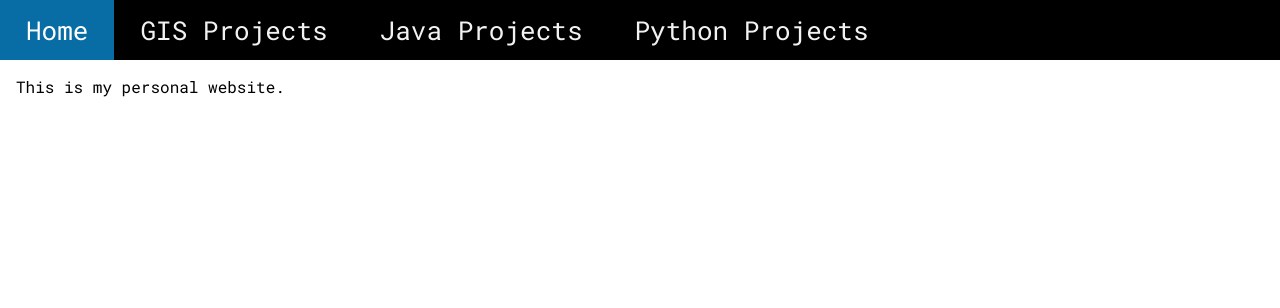
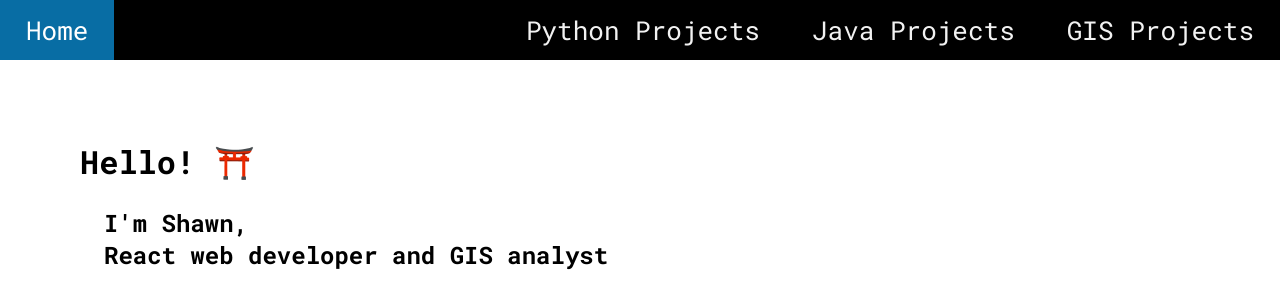
Before and after one commit to lenny400/personal-website, a React (Create React App) app: page / in a window 1280 px wide. Shown: the top 308 px of the page. Built offline with nearby package versions, Linux system fonts and the light colour scheme.

Commit message:
Started landing, need to fix links for big screen

```diff
--- a/src/components/HeatMap.js
+++ b/src/components/HeatMap.js
@@ -111,6 +111,7 @@ export default function HeatMap() {
 
     return (
         <div className="map">
+            <h2>Seattle Collision Heatmap (unfinished)</h2>
             <div ref={mapContainer} className="map-container"></div>
             {/* <div class='map-overlay' id='features'>
                 <div class='session' id='sliderbar'>
--- a/src/index.css
+++ b/src/index.css
@@ -1,10 +1,6 @@
 * {
     box-sizing: border-box;
     font-family: Roboto Mono;
-}
-
-body {
-    margin: 0;
 }
 
 @font-face {
@@ -18,6 +14,22 @@ body {
 }
 
 h2, p {
+    margin: 1em;
+}
+
+body {
+    margin: 0;
+}
+
+/* Home Page Styling */
+
+.intro {
+    margin: 5em;
+}
+
+ /*  */
+
+.description {
     margin: 1em;
 }
 
@@ -36,7 +48,7 @@ h2, p {
 
 /* Style the links inside the navigation bar */
 .topnav a {
-    float: left;
+    float: right;
     display: block;
     color: #f2f2f2;
     text-align: center;
@@ -53,6 +65,7 @@ h2, p {
 
 /* Add an active class to highlight the current page */
 .topnav a.active {
+    float: left;
     background-color: rgb(8, 109, 164);
     color: white;
 }
@@ -63,7 +76,7 @@ h2, p {
 }
 
 /* When the screen is less than 800 pixels wide */
-@media screen and (max-width: 800px) {
+@media screen and (max-width: 900px) {
     /* Hide all links, except for the selected tab */
     .topnav a:not(.active) {
         display: none;
@@ -73,7 +86,7 @@ h2, p {
     .topnav label {
         float: right;
         display: block;
-        padding: 0.25em 1em 0 1em;
+        padding: 0.4em 1em 0 1em;
     }
 
     .topnav.responsive {
@@ -135,6 +148,10 @@ h2, p {
 
 /* Heatmap styling */
 
+.map {
+    margin: 1em;
+}
+
 .map-container {
     height: 300px;
 }
--- a/src/pages/GISProjects.js
+++ b/src/pages/GISProjects.js
@@ -5,32 +5,33 @@ export default function GISProjects() {
     return (
         <div>
             <div className="heatmap">
-                <h2>Seattle Collision Heatmap (unfinished)</h2>
                 <HeatMap />
             </div>
             <br/>
-            <p><strong>Project Timeline: 4 weeks</strong>
+            <div className="description">
+                <strong>Project Timeline: 4 weeks</strong>
                 <br/>
                 <br/>
                 As part of a group project in GEOG 328 (Web-Based GIS), I collaborated with four students to create an
                 interactive heatmap depicting vehicle collision severity in Seattle. Utilizing GeoJSON data from the Seattle
                 Department of Transportation, we focused on a 21-month period from March 2022 to December 2023, condensing a
-            dataset spanning 20 years for storage efficiency.</p>
+                dataset spanning 20 years for storage efficiency.
                 <br/>
                 <br/>
                 Development stack:
                 <ul>
-                <li>Mapbox</li>
+                    <li>Mapbox API</li>
+                    <li>JavaScript</li>
                     <li>Python (GeoPandas)</li>
                     <li>HTML</li>
                     <li>CSS</li>
-                <li>JavaScript</li>
                     <li>Github</li>
                 </ul>
                 <br/>
                 Data Source:
                 <a href="https://data-seattlecitygis.opendata.arcgis.com/datasets/sdot-collisions-all-years-2/explore"
                     target="_blank"> SDOT Collisions All Years</a>
+            </div>
             {/* Horizontal separator line */}
             <div className="separator"></div>
         </div>
--- a/src/pages/Home.js
+++ b/src/pages/Home.js
@@ -3,7 +3,11 @@ import React from "react";
 export default function Home() {
     return (
         <div>
-            <p>This is my personal website.</p>
+            <div className="intro">
+                <h1>Hello! ⛩️</h1>
+                <h2>I'm Shawn,<br/> React web developer and GIS analyst</h2>
+                <p></p>
+            </div>
         </div>
     )
 }
```
Lines whose indentation alone changed are shown as unchanged.
